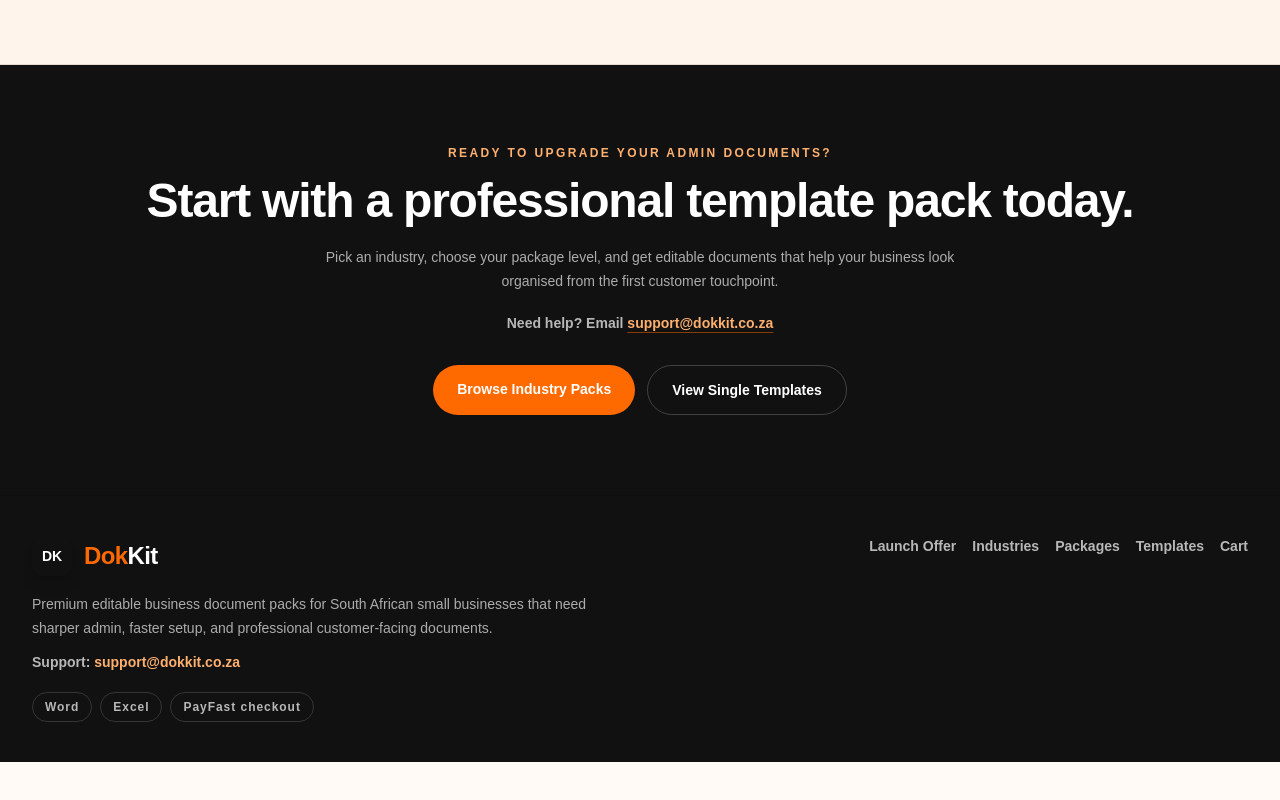
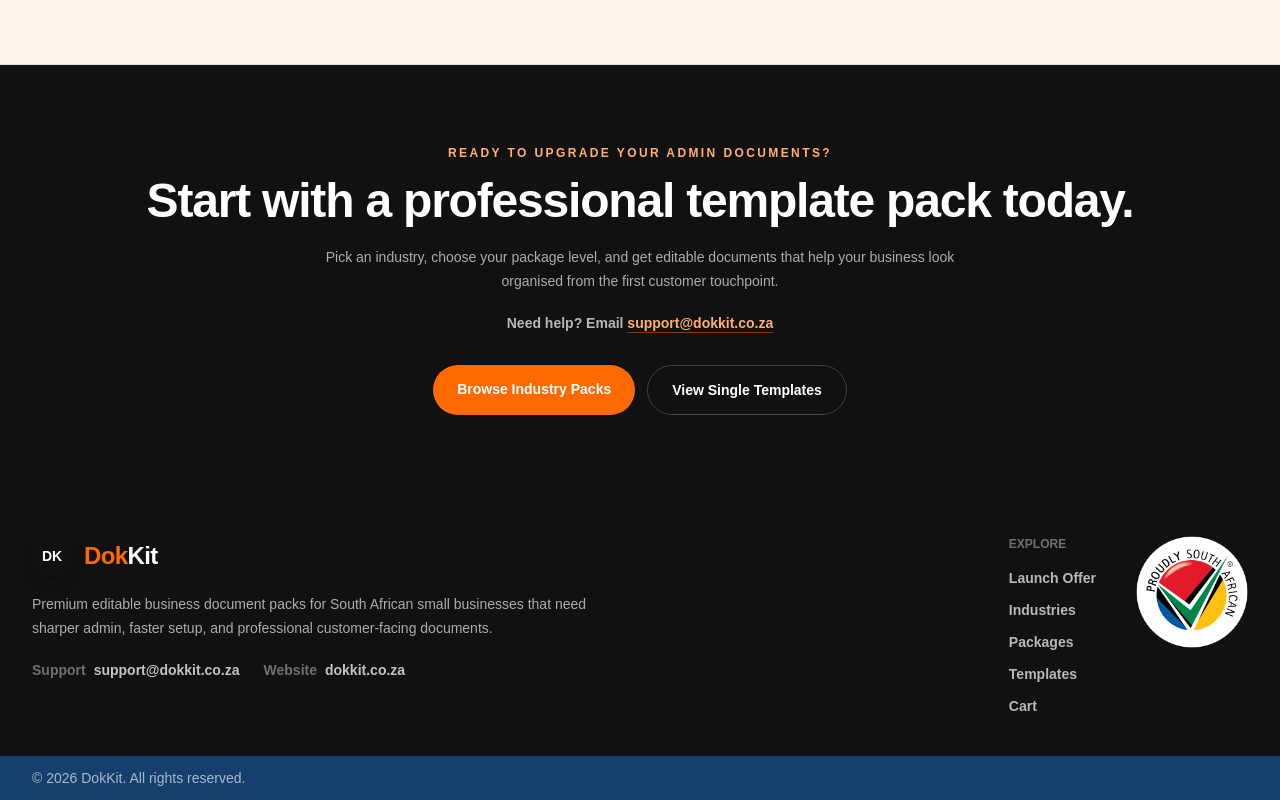
Before and after one commit to dokkitza-web/dokkit, a Next.js app: page / in a window 1280 px wide. Shown: the part 6654-7454 px from the top of the page. Before the commit the page ends 7416 px from the top, so only its background shows below. Built offline with nearby package versions, Linux system fonts and the light colour scheme; no server answers; the database is empty.

Commit message:
Redesign site footer

```diff
--- a/src/components/site-footer.tsx
+++ b/src/components/site-footer.tsx
@@ -1,6 +1,7 @@
 "use client";
 
 import Link from "next/link";
+import Image from "next/image";
 import { usePathname } from "next/navigation";
 import { BrandLogo } from "@/components/brand-logo";
 
@@ -13,51 +14,75 @@ export function SiteFooter() {
 
   return (
     <footer className="border-t border-black/10 bg-[#111111] text-white">
-      <div className="mx-auto grid max-w-7xl gap-8 px-6 py-10 lg:grid-cols-[1fr_auto] lg:px-8">
-        <div>
+      <div className="mx-auto grid max-w-7xl gap-10 px-5 py-10 md:grid-cols-[minmax(0,1.35fr)_auto_auto] md:items-start lg:px-8">
+        <div className="max-w-xl">
           <BrandLogo light />
           <p className="mt-4 max-w-xl text-sm leading-6 text-white/65">
             Premium editable business document packs for South African small
             businesses that need sharper admin, faster setup, and professional
             customer-facing documents.
           </p>
-          <p className="mt-3 text-sm font-bold text-white/70">
-            Support:{" "}
+          <div className="mt-5 flex flex-col gap-2 text-sm font-bold text-white/75 sm:flex-row sm:flex-wrap sm:gap-x-6">
             <Link
               href="mailto:support@dokkit.co.za"
-              className="text-[#ffb06f] hover:text-white"
+              className="transition hover:text-[#ffb06f]"
             >
+              <span className="mr-2 text-white/40">Support</span>
               support@dokkit.co.za
             </Link>
-          </p>
-          <div className="mt-5 flex flex-wrap gap-2 text-xs font-black tracking-[0.08em] text-white/70">
-            <span className="rounded-full border border-white/15 px-3 py-1.5">
-              Word
-            </span>
-            <span className="rounded-full border border-white/15 px-3 py-1.5">
-              Excel
-            </span>
-            <span className="rounded-full border border-white/15 px-3 py-1.5">
-              PayFast checkout
-            </span>
+            <Link
+              href="https://dokkit.co.za"
+              className="transition hover:text-[#ffb06f]"
+            >
+              <span className="mr-2 text-white/40">Website</span>
+              dokkit.co.za
+            </Link>
           </div>
         </div>
-        <div className="flex flex-wrap gap-4 text-sm font-bold text-white/70 lg:justify-end">
-          <Link href="/launch-offer" className="hover:text-[#ff6a00]">
+        <nav aria-label="Footer navigation">
+          <p className="mb-4 text-xs font-black uppercase text-white/40">
+            Explore
+          </p>
+          <div className="grid gap-3 text-sm font-bold text-white/70">
+            <Link href="/launch-offer" className="transition hover:text-[#ff6a00]">
               Launch Offer
             </Link>
-          <Link href="/industries" className="hover:text-[#ff6a00]">
+            <Link href="/industries" className="transition hover:text-[#ff6a00]">
               Industries
             </Link>
-          <Link href="/packages" className="hover:text-[#ff6a00]">
+            <Link href="/packages" className="transition hover:text-[#ff6a00]">
               Packages
             </Link>
-          <Link href="/single-documents" className="hover:text-[#ff6a00]">
+            <Link href="/single-documents" className="transition hover:text-[#ff6a00]">
               Templates
             </Link>
-          <Link href="/cart" className="hover:text-[#ff6a00]">
+            <Link href="/cart" className="transition hover:text-[#ff6a00]">
               Cart
             </Link>
+          </div>
+        </nav>
+        <a
+          href="https://proudlysa.co.za/"
+          target="_blank"
+          rel="noreferrer"
+          aria-label="Visit Proudly South African"
+          className="inline-flex w-fit transition hover:opacity-85 md:justify-self-end"
+        >
+          <Image
+            src="/brand/proudly-south-african-member.png"
+            alt="Proudly South African"
+            width={1448}
+            height={1448}
+            sizes="112px"
+            className="h-28 w-28 object-contain"
+          />
+        </a>
+      </div>
+      <div className="bg-[#173f6d]">
+        <div className="mx-auto max-w-7xl px-5 py-3 lg:px-8">
+          <p className="text-sm text-[#a8b9cb]">
+            © 2026 DokKit. All rights reserved.
+          </p>
         </div>
       </div>
     </footer>
```
Also changed, not shown: public/brand/proudly-south-african-member.png (added). Lines whose indentation alone changed are shown as unchanged.
